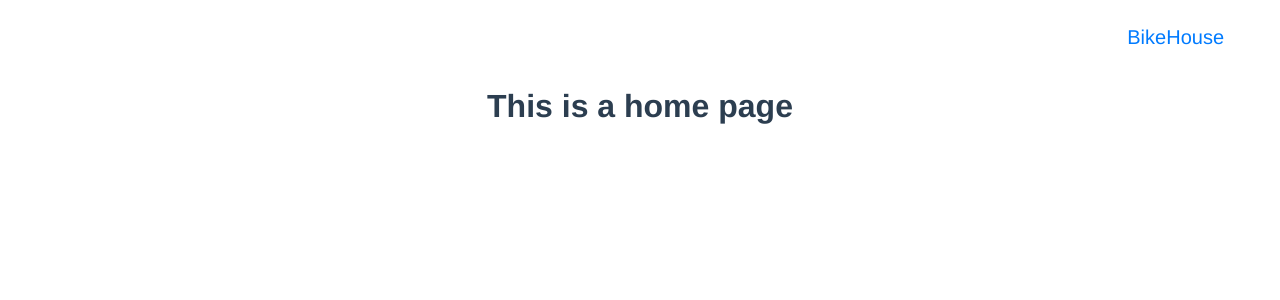
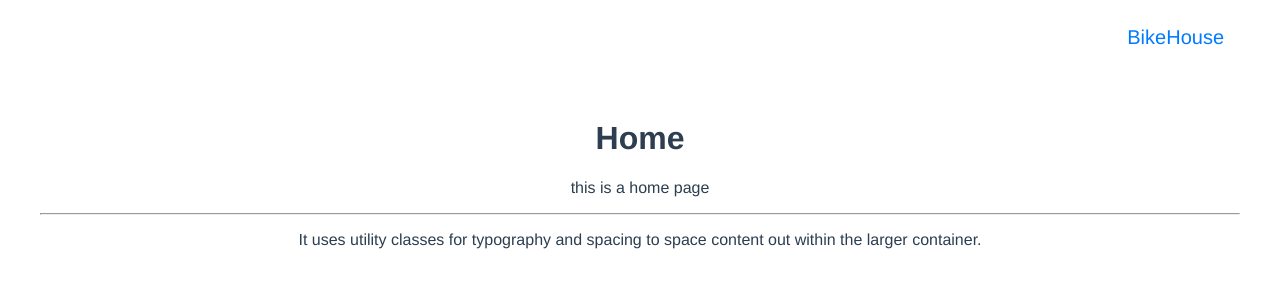
Before and after one commit to dmydry/bikehouse, a Vue app: page /#/ in a window 1280 px wide. Shown: the top 300 px of the page. Built offline with nearby package versions, Linux system fonts and the light colour scheme.

Commit message:
page component template structure

```diff
--- a/src/components/Contact.vue
+++ b/src/components/Contact.vue
@@ -1,11 +1,20 @@
 <template>
   <div class="contact">
-    <page title='This is a contact page' />
+    <page
+      :title='title'
+      :subtitle='subtitle'
+    />
   </div>
 </template>
 
 <script>
   export default {
     name: 'contact',
+    data() {
+      return {
+        title: 'Contact',
+        subtitle: 'this is a contact page',
+      };
+    },
   };
 </script>
--- a/src/components/Docs.vue
+++ b/src/components/Docs.vue
@@ -1,11 +1,20 @@
 <template>
   <div class="docs">
-    <page title='This is a docs page' />
+    <page
+      :title='title'
+      :subtitle='subtitle'
+    />
   </div>
 </template>
 
 <script>
   export default {
     name: 'docs',
+    data() {
+      return {
+        title: 'Docs',
+        subtitle: 'this is a docs page',
+      };
+    },
   };
 </script>
--- a/src/components/Home.vue
+++ b/src/components/Home.vue
@@ -1,11 +1,24 @@
 <template>
-  <div class="support">
-    <page title='This is a home page' />
+  <div class="home">
+    <page
+      :title='title'
+      :subtitle='subtitle'
+      :desc='desc'
+    />
   </div>
 </template>
 
 <script>
+  const desc = '<p>It uses utility classes for typography and spacing to space content out within the larger container.</p>';
+
   export default {
     name: 'home',
+    data() {
+      return {
+        title: 'Home',
+        subtitle: 'this is a home page',
+        desc,
+      };
+    },
   };
 </script>
--- a/src/components/Page.vue
+++ b/src/components/Page.vue
@@ -2,13 +2,22 @@
   <div class="page">
     <div class="jumbotron">
       <h1 class="display-4">{{title}}</h1>
+      <p class="lead">{{subtitle}}</p>
+      <hr class="my-4">
+      <div v-html="desc"></div>
     </div>
   </div>
 </template>
 
 <script>
-export default {
-  name: 'page',
-  props: ['title'],
-};
+  export default {
+    name: 'page',
+    props: ['title', 'subtitle', 'desc'],
+  };
 </script>
+
+<style>
+  .jumbotron {
+    padding: 2rem;
+  }
+</style>
--- a/src/components/Support.vue
+++ b/src/components/Support.vue
@@ -1,11 +1,20 @@
 <template>
   <div class="support">
-    <page title='This is a support page' />
+    <page
+      :title='title'
+      :subtitle='subtitle'
+    />
   </div>
 </template>
 
 <script>
   export default {
     name: 'support',
+    data() {
+      return {
+        title: 'Support',
+        subtitle: 'this is a support page',
+      };
+    },
   };
 </script>
```
